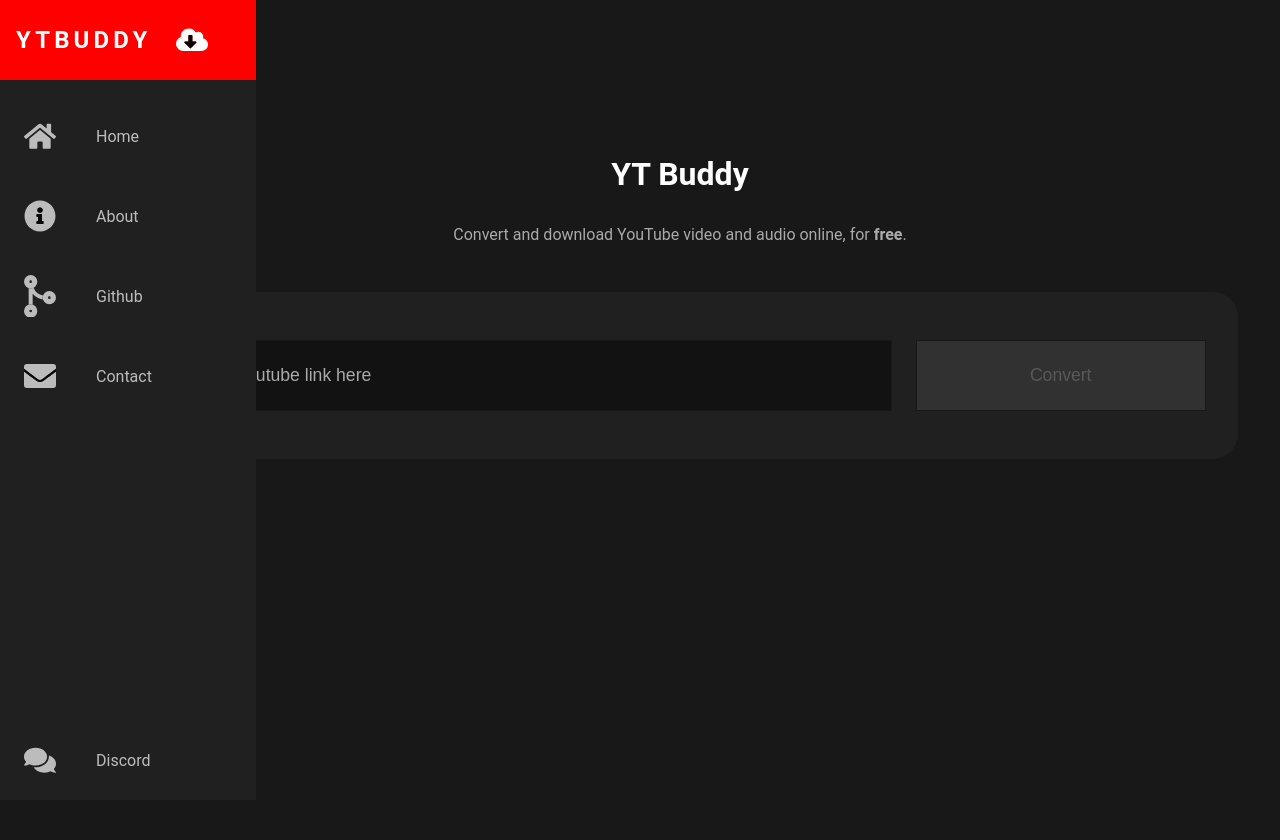
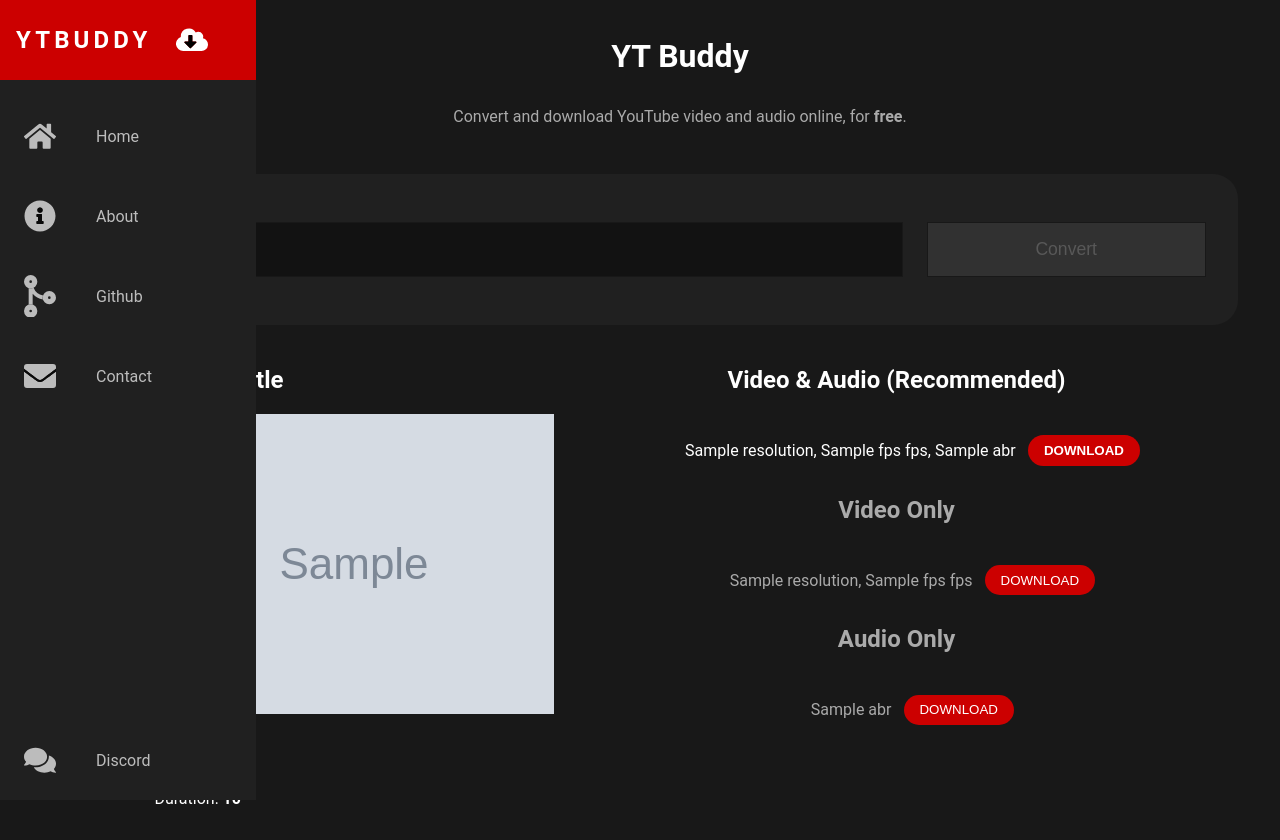
Before and after one commit to sdfiokpskiopdf/youtube-video-downloader, a Flask app: template templates/index.html in a window 1280 px wide. Before the commit the page ends 773 px from the top, so only its background shows below. Run offline with Flask 2, Linux system fonts and the light colour scheme; the template is opened without the code that fills it: most values are stand-ins (such as "Sample title", 1, 10 or a date in 2020); grey boxes marked "Sample" are stand-in pictures.

Commit message:
big improvements

```diff
--- a/main.py
+++ b/main.py
@@ -5,6 +5,7 @@ import os
 
 app = Flask(__name__)
 downloader = Downloader()
+app.secret_key = "37825789567878456784867878680"
 
 @app.context_processor
 def override_url_for():
@@ -23,19 +24,40 @@ def dated_url_for(endpoint, **values):
 @app.route("/", methods=["POST", "GET"])
 def home():
     if request.method == "POST":
-        url = request.form["ur"]
-        downloader.set_url(url)
-        videos = downloader.get_videos()
-        audios = downloader.get_audios()
-        audiovideos = downloader.get_audio_videos()
+        if "video_button" in request.form:
+            quality_list = request.form["video_button"].split(",")
+            video = downloader.find_video(quality_list[0], quality_list[1])
+            fname = downloader.download(video)
+            return send_file(fname, as_attachment=True)
+        elif "audio_button" in request.form:
+            video = downloader.find_audio(request.form["audio_button"])
+            fname = downloader.download(video)
+            return send_file(fname, as_attachment=True)
+        elif "audiovideo_button" in request.form:
+            quality_list = request.form["audiovideo_button"].split(",")
+            video = downloader.find_audio_videos(quality_list[0], quality_list[1], quality_list[2])
+            fname = downloader.download(video)
+            return send_file(fname, as_attachment=True)
+        else:
+            url = request.form["ur"]
+            session["url"] = url
+            downloader.set_url(session["url"])
+            videos = downloader.get_videos()
+            audios = downloader.get_audios()
+            audiovideos = downloader.get_audio_videos()
+            title = downloader.get_title()
+            thumbnail = downloader.get_thumbnail()
+            views = downloader.get_views()
+            duration = downloader.get_duration()
 
-        print(videos)
-        print(audios)
-        print(audiovideos)
+            print(duration)
 
-        return render_template("index.html")
+            return render_template("index.html", url=session["url"], videos=videos, audios=audios, audiovideos=audiovideos, title=title, thumbnail=thumbnail, views=views, duration=duration)
     else:
-        return render_template("index.html")
+        if "url" in session:
+            return render_template("index.html", url=session["url"])
+        else:
+            return render_template("index.html", url="")
 
 @app.route("/about")
 def about():
@@ -46,4 +68,4 @@ def contact():
     return "contact"
 
 if __name__ == "__main__":
-    app.run(debug=True, host="0.0.0.0")
+    app.run(debug=True)
--- a/static/base.css
+++ b/static/base.css
@@ -4,7 +4,7 @@
   --hover: #4b4b4b;
   --main-text-color: #ffffff;
   --secondary-text-color: #aaaaaa;
-  --red: #ff0000;
+  --red: #c00;
   --search-color: #121212;
   --search-color-2: #313131;
   --search-color-3: #585858;
--- a/static/index.css
+++ b/static/index.css
@@ -16,7 +16,7 @@
     color: var(--secondary-text-color);
 }
 
-.center-container form {
+.center-container .form {
     margin-top: 2rem;
     background-color: var(--secondary-bg-color);
     padding: 1.5rem 2rem;
@@ -29,7 +29,7 @@
 }
 
 .center-container form input[type=search] {
-    padding: 1.5rem 2rem;
+    padding: 1.5% 2%;
     box-sizing: border-box;
     border: 1px solid var(--main-bg-color);
     background-color: var(--search-color);
@@ -45,8 +45,8 @@
     color: var(--secondary-text-color);
 }
 
-.center-container form button {
-    padding: 1.5rem 2rem;
+.center-container form .search_button {
+    padding: 1.5% 2%;
     flex: 1;
     background-color: var(--search-color-2);
     border: 1px solid var(--main-bg-color);
@@ -54,6 +54,114 @@
     font-size: 1.1rem;
 }
 
-.center-container form button:hover {
+.center-container form .search_button:hover {
     color: var(--main-text-color);
 }
+
+.result_container {
+    display: flex;
+    flex-direction: row;
+    justify-content: space-between;
+    width: 90%;
+    gap: 2%;
+}
+
+.downloads {
+    display: grid;
+    grid-template-areas: "video videoaudio audio";
+    height: 100%;
+    grid-template-rows: auto auto auto;
+    margin-top: 2%;
+    flex: 3;
+}
+
+.video {
+    grid-area: video;
+}
+
+.videoaudio {
+    grid-area: videoaudio;
+}
+
+.audio {
+    grid-area: audio;
+}
+
+.downloads h2 {
+    margin-bottom: 5%;
+    color: var(--secondary-text-color)
+}
+
+.result_box {
+    display: flex;
+    flex-direction: row;
+    justify-content: center;
+    align-items: center;
+}
+
+.result_box p {
+    margin-right: 2%;
+    color: var(--secondary-text-color);
+}
+
+.result_box button {
+    padding: 10% 20%;
+    text-transform: uppercase;
+    color: var(--main-text-color);
+    background-color: var(--red);
+    border: none;
+    border-radius: 25px;
+    cursor: pointer;
+}
+
+.main_text {
+    color: var(--main-text-color) !important;
+}
+
+.videoaudio p {
+    color: var(--main-text-color) !important;
+}
+
+.information {
+    margin-top: 2%;
+    margin-right: auto;
+    display: flex;
+    flex-direction: column;
+    flex: 2;
+}
+
+.information h2 {
+    margin-right: auto;
+}
+
+.information img {
+    max-width: 100%;
+    max-height: 100%;
+    margin-right: auto;
+    margin-bottom: 2%;
+}
+
+.information p {
+    margin-right: auto;
+}
+
+@media only screen and (max-width: 1370px) {
+    .downloads {
+        grid-template-areas: "videoaudio"
+                             "video"
+                             "audio";
+        width: 100%;
+    }
+}
+
+@media only screen and (max-width: 600px) {
+    .information {
+        display: none;
+    }
+}
+
+@media only screen and (min-width: 600px) {
+    .downloads {
+        margin-left: auto;
+    }
+}
--- a/templates/index.html
+++ b/templates/index.html
@@ -8,8 +8,52 @@
     <h1 class="title">YT Buddy</h1>
     <p class="subtitle">Convert and download YouTube video and audio online, for <b>free</b>.</p>
     <form class="form" action="#" method="POST">
-        <input type="search" placeholder="Paste youtube link here" name="ur" required>
-        <button type="submit">Convert</button>
+        <input type="search" placeholder="Paste youtube link here" name="ur" value="{{ url }}" required>
+        <button class="search_button" type="submit">Convert</button>
     </form>
+    {% if audiovideos is defined %}
+    <div class="result_container">
+        <div class="information">
+            <h2>{{ title }}</h2>
+            <img src="{{ thumbnail }}">
+            <p>Views: <b>{{ views }}</b> </p>
+            <p>Duration: <b>{{ duration }}</b></p>
+        </div>
+        <div class="downloads">
+            <div class="video">
+            <h2>Video Only</h2>
+            {% for video in videos %}
+                <div class="result_box">
+                    <p class="text">{{ video.resolution }}, {{ video.fps }} fps</p>
+                    <form action="#" method="POST">
+                        <button type="submit" name="video_button" value="{{ video.resolution }},{{ video.fps }}">Download</button>
+                    </form>
+                </div>
+            {% endfor %}
+            </div>
+            <div class="videoaudio">
+            <h2 class="main_text">Video & Audio (<b>Recommended</b>)</h2>
+            {% for av in audiovideos %}
+                <div class="result_box">
+                    <p class="text">{{ av.resolution }}, {{ av.fps }} fps, {{ av.abr }}</p>
+                    <form action="" method="POST">
+                        <button type="submit" name="audiovideo_button" value="{{ av.resolution }},{{ av.fps }},{{ av.abr }}"><b>Download</b></button>
+                    </form>
+                </div>
+            {% endfor %}
+            </div>
+            <div class="audio">
+            <h2>Audio Only</h2>
+            {% for audio in audios %}
+                <div class="result_box">
+                    <p class="text">{{ audio.abr }}</p>
+                    <form action="#" method="POST">
+                        <button type="submit" name="audio_button" value="{{ audio.abr }}">Download</button>
+                    </form>
+                </div>
+            {% endfor %}
+        </div>
+    </div>
+    {% endif %}
 </div>
 {% endblock %}
```
Also changed, not shown: backend.py (+56 -8 lines).
